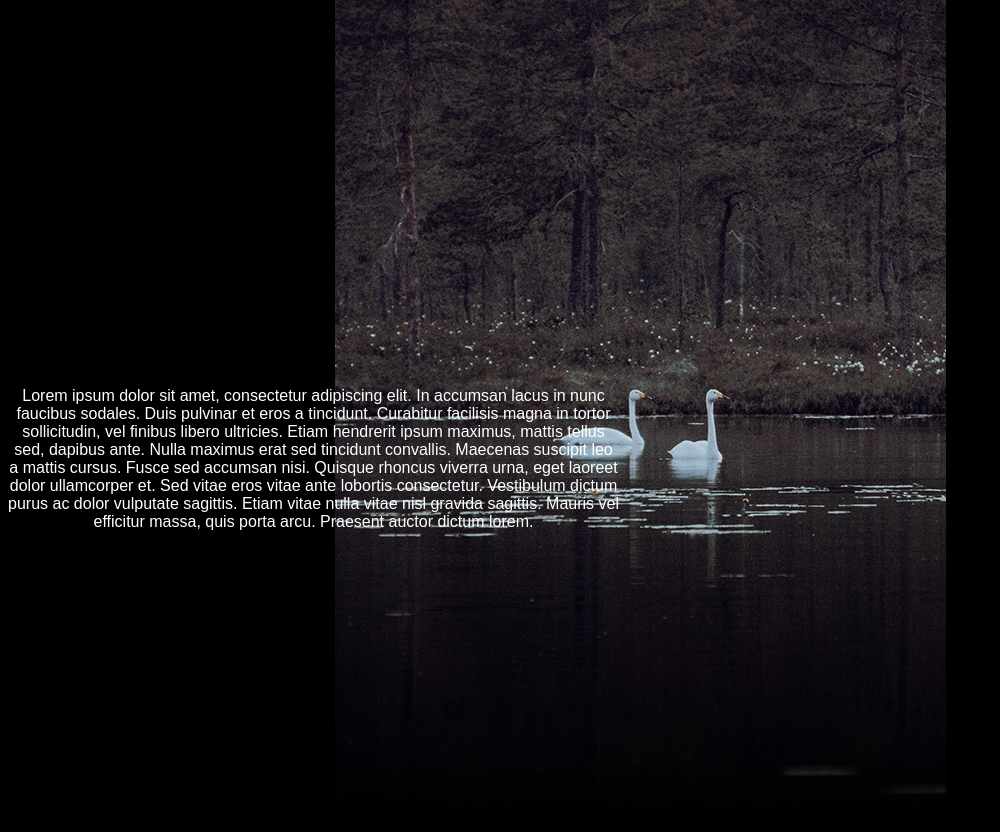
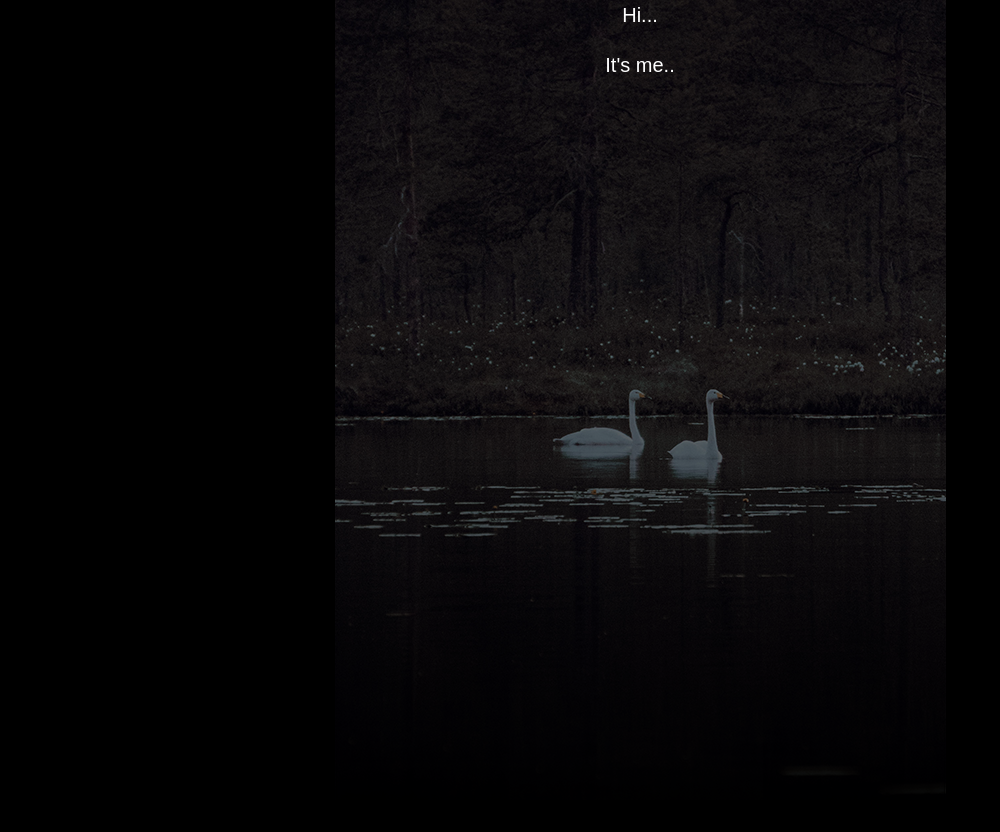
Before and after one commit to niirvil/niirvil.github.io, a plain HTML site: page index.html in a window 1280 px wide. Shown: the whole page, without its empty margins (0-1000 px from the left). After the commit the page ends 800 px from the top, so only its background shows below. Drawn offline with Linux system fonts and the light colour scheme.

Commit message:
Updated site..

```diff
--- a/index.html
+++ b/index.html
@@ -5,9 +5,12 @@
     <link rel="stylesheet" href="./styles/starting.css">
 </head>
 <body>
-    <div class="flex-container">
-        <p class="row">
-            Lorem ipsum dolor sit amet, consectetur adipiscing elit. In accumsan lacus in nunc faucibus sodales. Duis pulvinar et eros a tincidunt. Curabitur facilisis magna in tortor sollicitudin, vel finibus libero ultricies. Etiam hendrerit ipsum maximus, mattis tellus sed, dapibus ante. Nulla maximus erat sed tincidunt convallis. Maecenas suscipit leo a mattis cursus. Fusce sed accumsan nisi. Quisque rhoncus viverra urna, eget laoreet dolor ullamcorper et. Sed vitae eros vitae ante lobortis consectetur. Vestibulum dictum purus ac dolor vulputate sagittis. Etiam vitae nulla vitae nisl gravida sagittis. Mauris vel efficitur massa, quis porta arcu. Praesent auctor dictum lorem.
+    <div class="content-box">
+        <p>
+            Hi...
+        </p>
+        <p>
+            It's me..
         </p>
     </div>
 </body>
--- a/styles/starting.css
+++ b/styles/starting.css
@@ -7,19 +7,21 @@
                         background-repeat: no-repeat;
                         background-attachment: fixed;
                         background-position: center top;
+                }
 
+                .content-box {
+                        flex: 1; /* Added flex property */
+                        max-width: 611px; /* Added max-width property */
+                        height: 100%;
+                        margin: 0 auto;
+                        position: absolute;
+                        top: 0;
+                        left: 0;
+                        right: 0;
+                        background-color: rgba(0, 0, 0, 0.555);
                 }
-                .flex-container {
-                        padding: 0;
-                        margin: 0;
-                        list-style: none;
-                        display: flex;
-                        align-items: center;
-                        justify-content: center;
-                        width: 611px;
-                        height: 902px;
+                .content-box p {
+                        font-size: 20px;
+                        line-height: 1.5;
+                        margin: 0 0 20px;
                 }
-                row
-                {
-                        width: 100%;
-                }
```
